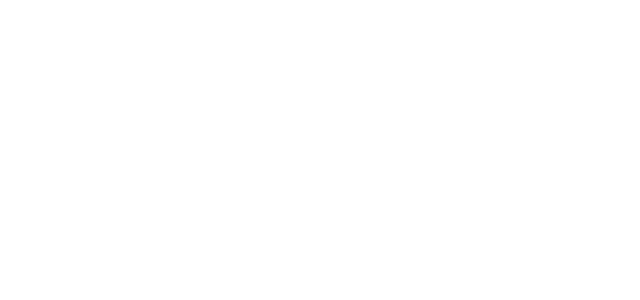
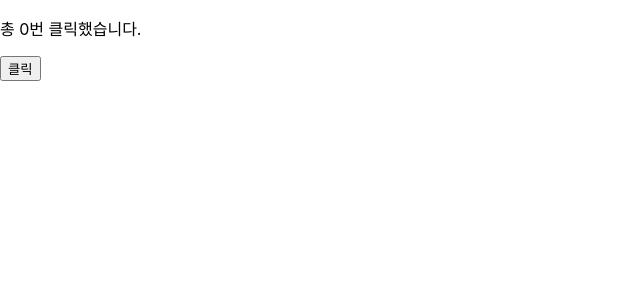
Before and after one commit to hjlee-kr-2025/react_study, a React (Create React App) app in the folder my-app/: page / in a window 1280 px wide. Shown: the top 300 px of the page, without its empty margins (0-640 px from the left). Built offline with nearby package versions, Linux system fonts and the light colour scheme.

Commit message:
250124-1교시-useState()적용전.

```diff
--- /dev/null
+++ b/my-app/src/ch07/Counter.jsx
@@ -0,0 +1,24 @@
+// Counter.jsx
+// 버튼만들고 버튼을 클릭했을때
+// 몇번 클릭했는지를
+// 화면에 보여주는 프로그램을 만들고자 합니다.
+// hook을 사용하기 위해서는 {}안에 훅함수를 import합니다.
+import React, {useState} from "react";
+
+function Counter(props) {
+  var count = 0;//버튼 눌린 횟수를 저장할때 사용
+  // react에서 화면에 변수값을 표시하려면 중괄호안에 변수이름을 적습니다. =>  {변수명}
+  // react에서 이벤트 속성을 적용하려면 on다음글자를 대분자로 변경해서 적어줍니다. 예)  html - onclick => react - onClick (react규칙)
+  // onClick={이벤트처리} 처럼 중괄호안에 이벤트처리리내용을 정의하셔야 합니다. ---> react규칙
+  // () => count++  => function() {return count++;} 과 똑같은 실행문입니다. ---> javascript의 규칙
+  return (
+    <div>
+      <p>총 {count}번 클릭했습니다.</p>
+      <button onClick={() => count++}>
+        클릭
+      </button>
+    </div>
+  );
+}
+
+export default Counter;
--- a/my-app/src/index.js
+++ b/my-app/src/index.js
@@ -7,12 +7,13 @@
 import Clock from './ch04/Clock';
 import CommentList from './ch05/CommentList';
 import NotificationList from './ch06/NotificationList';
+import Counter from './ch07/Counter';
 
 const root = ReactDOM.createRoot(document.getElementById('root'));
 // setInterval(실행함수, 반복실행시간ms);
 
 root.render(
-    <NotificationList />
+    <Counter />
 );
 
 // If you want to start measuring performance in your app, pass a function
```
Also changed, not shown: 2 other files (tests, documents, lock files or other folders).
